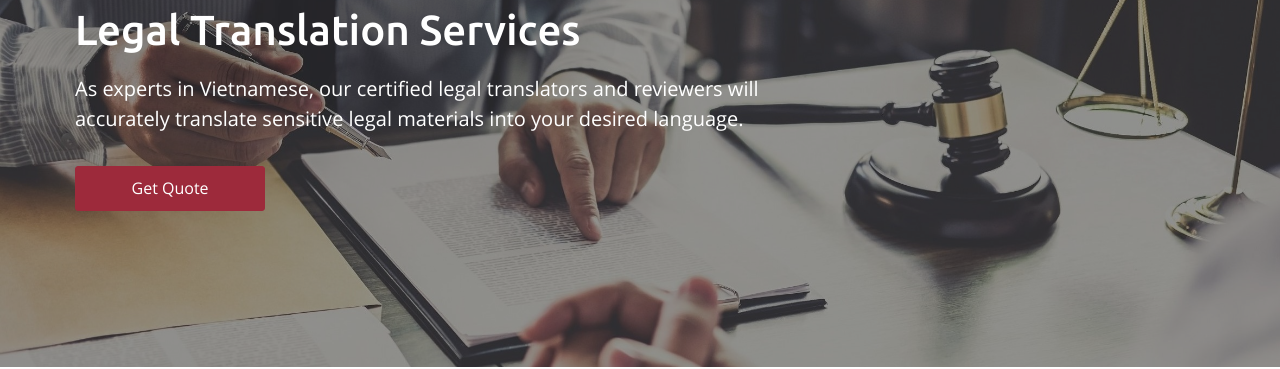
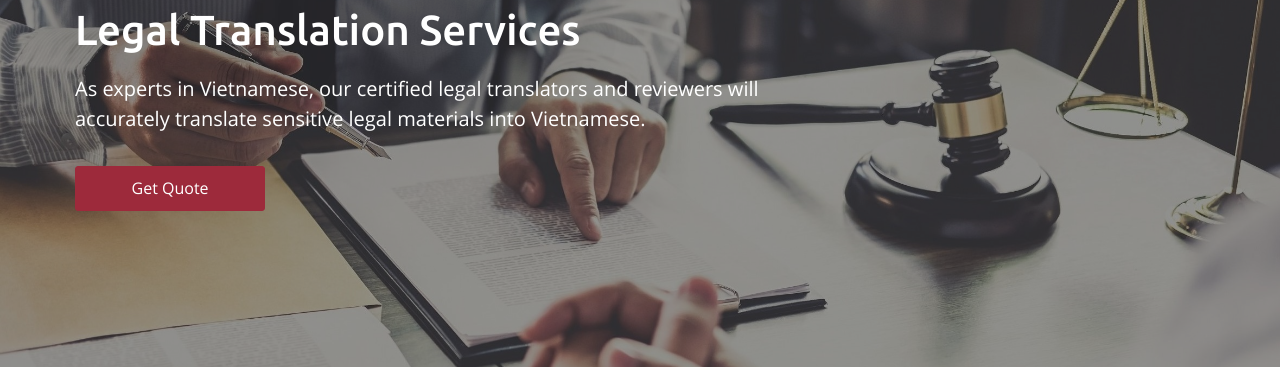
Before and after one commit to jndctranslation/landing_page, a Jekyll site: the page built from pages/legal.md, in a window 1280 px wide and 900 px high. Shown: the part 181-550 px from the top of the window. Built offline with Jekyll 4.4.1, drawn with Linux system fonts in a browser that asks for light colours.

Commit message:
Update Website Pages “legal_page_information”

```diff
--- a/_data/pages/legal.yml
+++ b/_data/pages/legal.yml
@@ -3,7 +3,7 @@ block_1:
   color_overlay: 'rgba(50, 50, 50, 0.5)'
   text: >-
     As experts in Vietnamese, our certified legal translators and reviewers will
-    accurately translate sensitive legal materials into your desired language.
+    accurately translate sensitive legal materials into Vietnamese.
   title: Legal Translation Services
   visible: true
 block_2:
```
